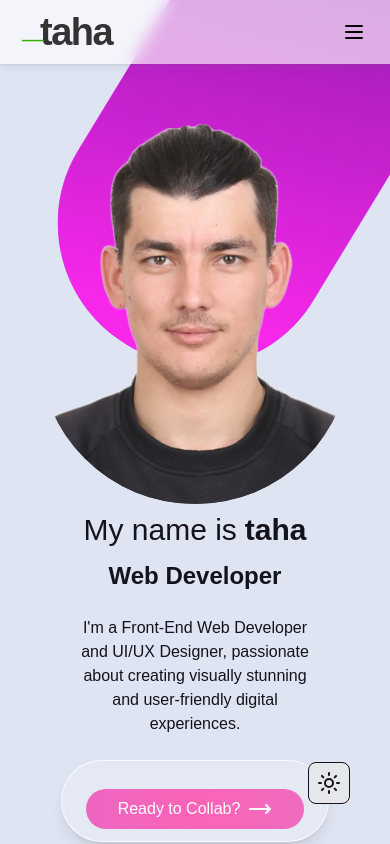
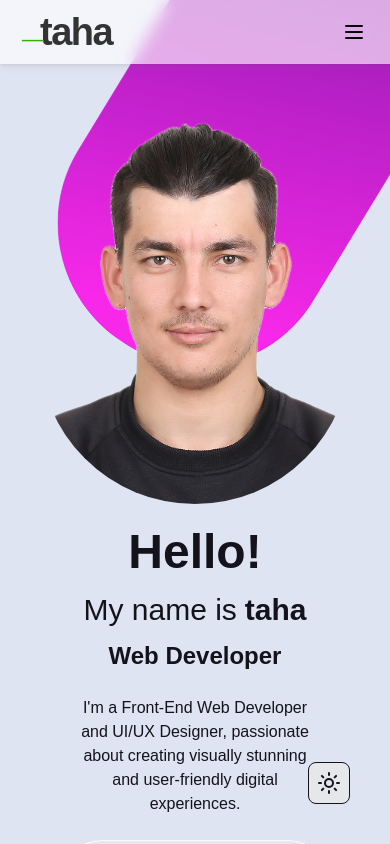
Before and after one commit to uncle-taha/portfolio, a React (Vite) app: page / in a window 390 px wide. Built offline with nearby package versions, Linux system fonts and the light colour scheme.

Commit message:
image improvement and responsive upgrade

```diff
--- a/src/components/Landing.jsx
+++ b/src/components/Landing.jsx
@@ -2,7 +2,7 @@
 import Button from "../components/Button";
 import { MoveRight } from "lucide-react";
 import { FaTelegram, FaLinkedin, FaGithub } from "react-icons/fa";
-import portfolioImg from "../assets/portfolio.svg";
+import portfolioImg from "../assets/portfolio.png";
 import { motion } from "framer-motion";
 // import "./Landing.css";
 import FloatingPaths from "./Floatingpaths";
@@ -33,7 +33,7 @@ function Landing() {
                 alt="Portfolio"
                 className="relative z-10 rounded-full h-[400px] max-w-[350px] md:h-[500px] w-full md:max-w-[450px] object-cover pointer-events-none
                  md:translate-x-6 lg:translate-x-0 lg:-top-6 lg:-right-5 top-14
-                  will-change-transform"
+                  will-change-transform "
                 initial={{ opacity: 0, scale: 0.9, y: -100, x: 50 }}
                 whileInView={{ opacity: 1, scale: 1, y: 0, x: 0 }}
                 transition={{ duration: 0.8 }}
@@ -49,7 +49,7 @@ function Landing() {
             viewport={{ once: true }}
             className="w-full lg:w-1/2 flex flex-col items-center lg:items-start text-center lg:text-left order-2 lg:order-1 text-stack will-change-transform"
           >
-            <div className="flex flex-col items-center md:items-center sm:items-center lg:items-start md:mt-30">
+            <div className="flex flex-col items-center mt-20 md:items-center sm:items-center lg:items-start md:mt-20">
               <h1 className="text-5xl sm:text-6xl md:text-7xl lg:text-8xl font-bold font-primary pt-10">
                 Hello!
               </h1>
```
Also changed, not shown: src/assets/portfolio.png (added).
